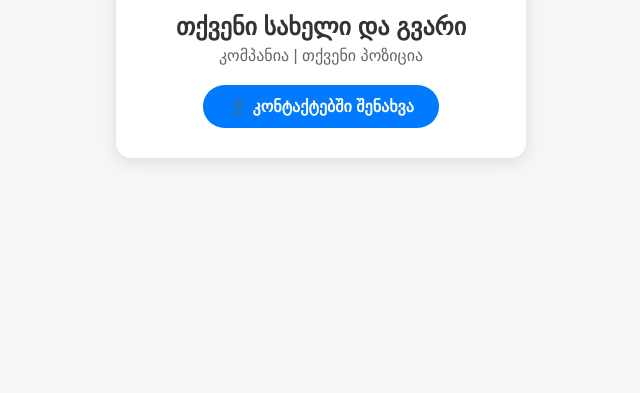
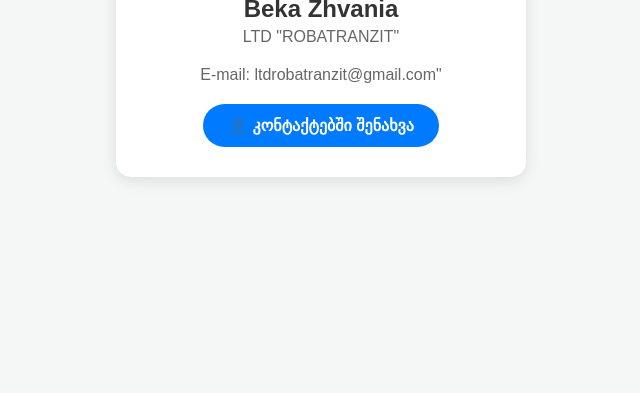
Before and after one commit to Bell-86/mycard, a plain HTML site: page index.html in a window 1280 px wide. Shown: the part 407-800 px from the top of the page, without its empty margins (319-959 px from the left). Drawn offline with Linux system fonts and the light colour scheme.

Commit message:
Update index.html

```diff
--- a/index.html
+++ b/index.html
@@ -52,8 +52,9 @@
         <!-- თქვენი ლოგოს ფაილი -->
         <img src="logo.png" alt="Logo" class="logo">
 
-        <h2>თქვენი სახელი და გვარი</h2>
-        <p>კომპანია | თქვენი პოზიცია</p>
+        <h2>Beka Zhvania</h2>
+        <p>LTD "ROBATRANZIT"</p>
+        <p>E-mail: ltdrobatranzit@gmail.com"</p>
 
         <!-- ღილაკი კონტაქტის გადმოსაწერად -->
         <a href="contact.vcf" class="btn">👤 კონტაქტებში შენახვა</a>
```
